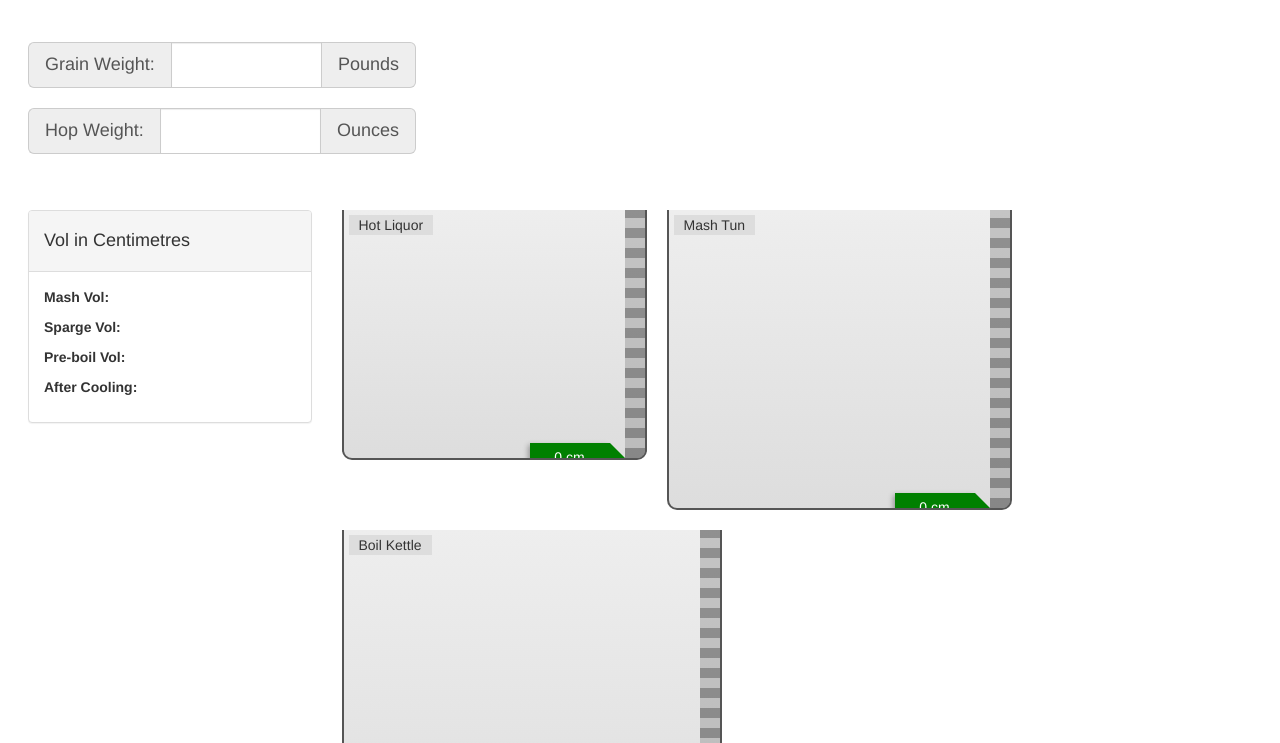
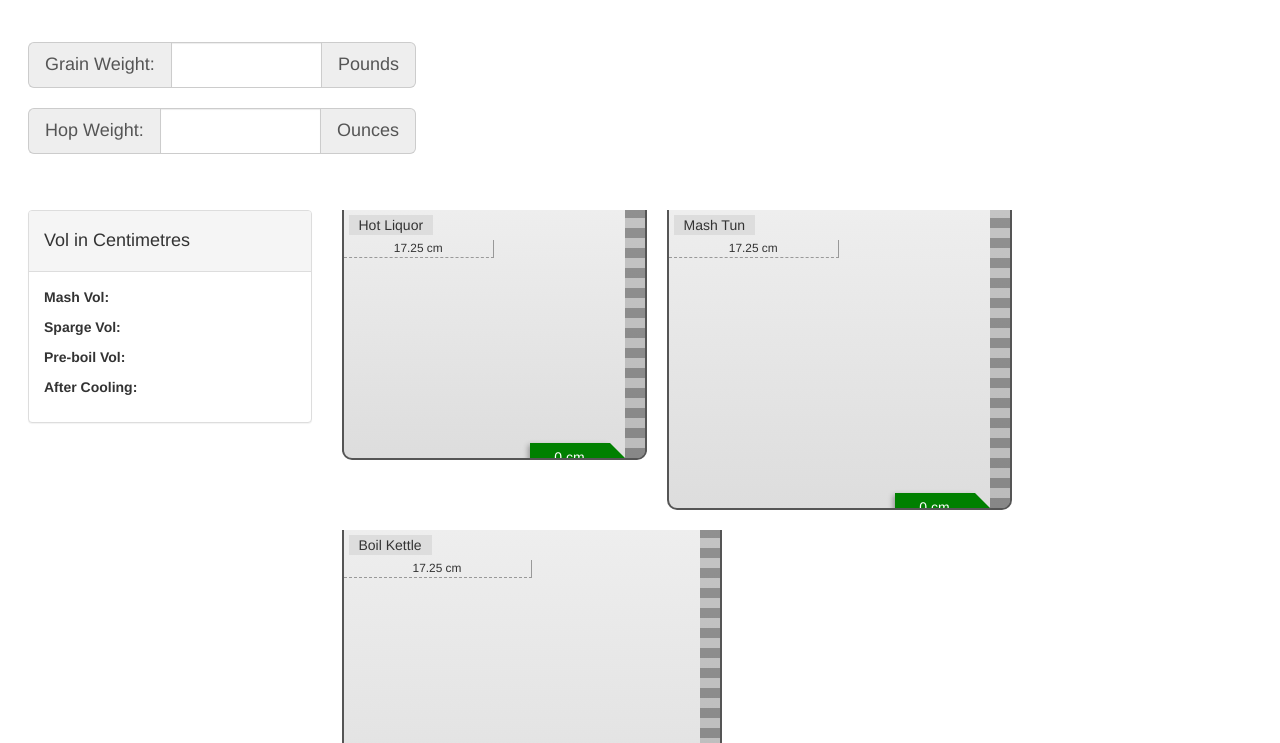
Before and after one commit to joelkbennett/BrewCalc, a plain HTML site: page index.html in a window 1280 px wide. Shown: the part 57-800 px from the top of the page. Drawn offline with nearby package versions, Linux system fonts and the light colour scheme.

Commit message:
radius added

```diff
--- a/css/style.css
+++ b/css/style.css
@@ -140,3 +140,35 @@
 .grain-indicator .indicator-label, .hop-indicator .indicator-label {
     background-color: red;
 }
+
+.indicator-radius {
+    border-bottom: thin dashed #999;
+    border-right: thin solid #999;
+    text-align: center;
+    position: absolute;
+    top:30px;
+    width: 50%;
+    z-index: 99;
+    font-size: .85em;
+}
+
+.liquid-sim {
+    animation-duration: 4s;
+    animation-name: liquid;
+    -webkit-animation: 4s;
+    -webkit-animation-name: liquid;
+}
+
+@keyframes liquid {
+    from {
+        transform: rotate(5deg);
+    }
+
+    50% {
+        transform: rotate(-5deg);
+    }
+
+    to {
+        transform: rotate(0deg);
+    }
+}
--- a/index.html
+++ b/index.html
@@ -71,6 +71,7 @@
     <div class="col-md-9">
         <section id="visuals">
             <div id="htl-visual" class="vessel">
+                <div class="htl-radius indicator-radius"></div>
                 <div class="vessel-name">Hot Liquor</div>
                 <div class="liquid water"></div>
                 <div class="measure"></div>
@@ -80,8 +81,8 @@
                 </div>
             </div>
 
-
             <div id="mash-visual" class="vessel">
+                <div class="mash-radius indicator-radius"></div>
                 <div class="vessel-name">Mash Tun</div>
                 <div id="mash-grain">
                     <div class="indicator grain-indicator">
@@ -98,6 +99,7 @@
             </div>
 
             <div id="kettle-visual" class="vessel">
+                <div class="kettle-radius indicator-radius"></div>
                 <div class="vessel-name">Boil Kettle</div>
                 <div id="kettle-hops">
                     <div class="indicator hop-indicator">
--- a/js/app/visuals.js
+++ b/js/app/visuals.js
@@ -10,10 +10,18 @@ function VesselVisual(config) {
         var setWidth = 2 * Math.abs(this.config.radius) * 10;
         this.config.el.css('height', setHeight);
         this.config.el.css('width', setWidth);
+
+        this.setRadius();
+    };
+
+    this.setRadius = function() {
+        var radiusInd = this.config.el.find('.indicator-radius');
+        radiusInd.html("17.25 cm");
     };
 
     this.update = function(liquidHeight) {
         var newLiquidHeight = liquidHeight * 10;
+        this.liquidSim();
         this.config.el.find('.liquid').animate({
             height: newLiquidHeight
         });
@@ -68,4 +76,8 @@ function VesselVisual(config) {
     this.resetHops = function() {
         $('.hop').remove();
     };
+
+    this.liquidSim = function() {
+        this.config.el.find('.liquid').addClass('liquid-sim');
+    }
 }
```
